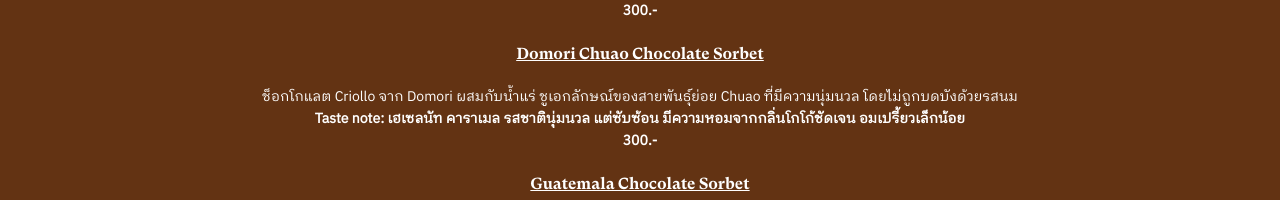
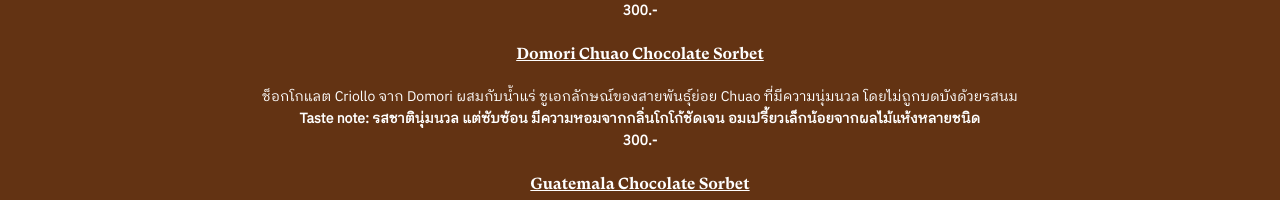
Before and after one commit to the-purist-artisan/flavorpedia, a React (Create React App) app: page /#/coffee-fest-menu in a window 1280 px wide. Shown: the part 5700-5900 px from the top of the page. Built offline with nearby package versions, Linux system fonts and the light colour scheme; a web font is replaced by a local one.

Commit message:
fix: :pencil2:

```diff
--- a/src/CoffeeFest/Flavors.ts
+++ b/src/CoffeeFest/Flavors.ts
@@ -229,7 +229,7 @@
       description:
         "ช็อกโกแลต Criollo จาก Domori ผสมกับน้ำแร่ ชูเอกลักษณ์ของสายพันธุ์ย่อย Chuao ที่มีความนุ่มนวล โดยไม่ถูกบดบังด้วยรสนม",
       tasteNote:
-        "Taste note: เฮเซลนัท คาราเมล รสชาตินุ่มนวล แต่ซับซ้อน มีความหอมจากกลิ่นโกโก้ชัดเจน อมเปรี้ยวเล็กน้อย",
+        "Taste note: รสชาตินุ่มนวล แต่ซับซ้อน มีความหอมจากกลิ่นโกโก้ชัดเจน อมเปรี้ยวเล็กน้อยจากผลไม้แห้งหลายชนิด",
       price: 300,
     },
     {
```
